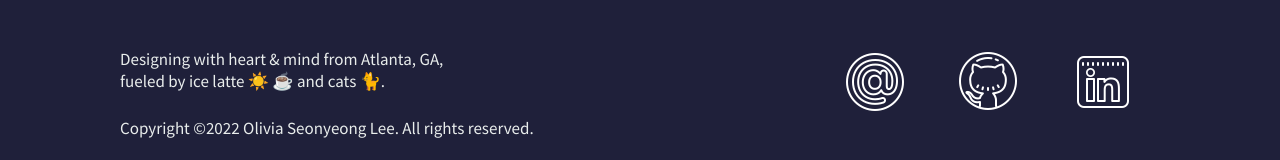
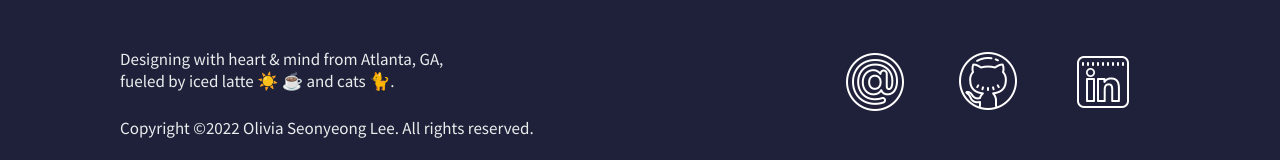
Before and after one commit to oliviasylee/Myportfolio, a plain HTML site: page index.html in a window 1280 px wide. Shown: the part 1666-1826 px from the top of the page. Drawn offline with Linux system fonts and the light colour scheme.

Commit message:
Update index.html

```diff
--- a/index.html
+++ b/index.html
@@ -87,7 +87,7 @@
             <li class="social">
              <a href="mailto:oliviasylee@gmail.com" target="_blank"><img src="./assets/images/icon-email.png" alt="email icon" class="social"/></a></li>
         <p>Designing with heart & mind from Atlanta, GA,</p>
-        <p>fueled by ice latte ☀️ ☕ and cats 🐈.</p>
+        <p>fueled by iced latte ☀️ ☕ and cats 🐈.</p>
         <br><p>Copyright ©2022 Olivia Seonyeong Lee. All rights reserved.</p>
    </footer>
 
```
